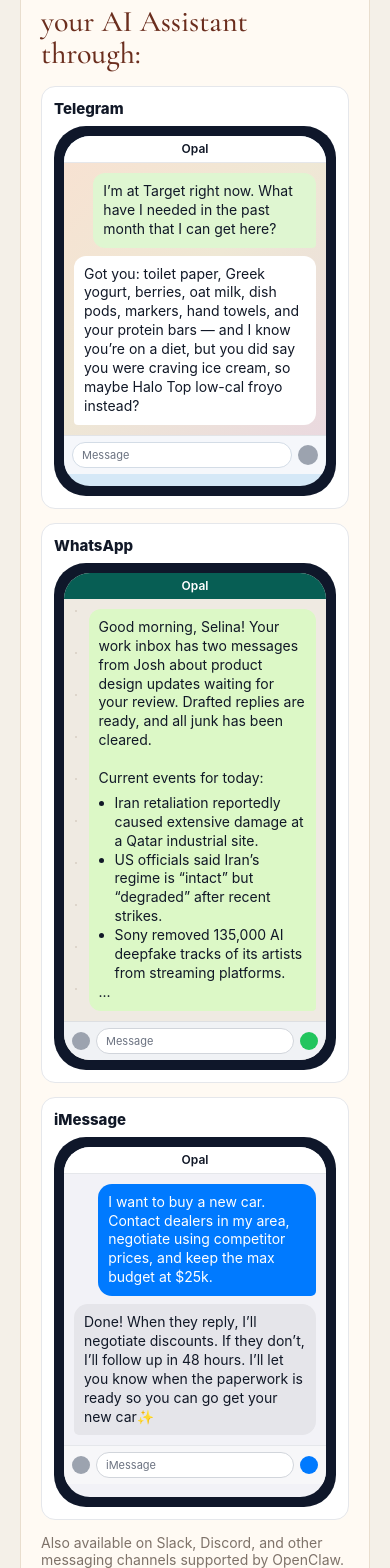
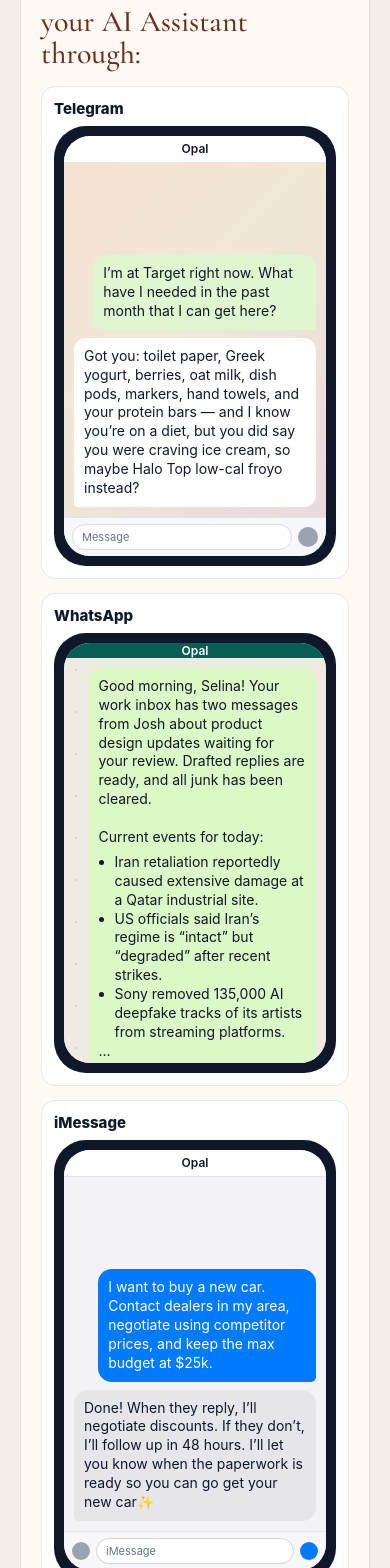
Before and after one commit to opal-the-bot/agent-inbox-mvp, a Next.js app: page /review/opal-ela-7xk9m2/landing in a window 390 px wide. Shown: the part 1380-2948 px from the top of the page. Built offline with nearby package versions, Linux system fonts and the light colour scheme.

Commit message:
Align phone mock heights and bottom-align chat bubbles across all three app cards

```diff
--- a/app/review/opal-ela-7xk9m2/landing/page.tsx
+++ b/app/review/opal-ela-7xk9m2/landing/page.tsx
@@ -130,11 +130,11 @@
               <article style={{ background: '#fff', border: '1px solid #e5e7eb', borderRadius: 14, padding: 12 }}>
                 <p style={{ margin: '0 0 8px', fontWeight: 800, color: '#111827', fontSize: 15 }}>Telegram</p>
                 <div style={{ background: '#0f172a', borderRadius: 32, padding: 10 }}>
-                  <div style={{ borderRadius: 26, background: '#d5e8f7', overflow: 'hidden', minHeight: 350 }}>
+                  <div style={{ borderRadius: 26, background: '#d5e8f7', overflow: 'hidden', height: 420, display: 'flex', flexDirection: 'column' }}>
                     <div style={{ height: 26, background: '#ffffff', borderBottom: '1px solid #e5e7eb', display: 'grid', placeItems: 'center', fontSize: 12, color: '#111827', fontWeight: 600 }}>
                       Opal
                     </div>
-                    <div style={{ padding: 10, background: 'linear-gradient(135deg, #f7e2d2 0%, #efe8d5 46%, #ead9df 100%)' }}>
+                    <div style={{ padding: 10, background: 'linear-gradient(135deg, #f7e2d2 0%, #efe8d5 46%, #ead9df 100%)', flex: 1, display: 'flex', flexDirection: 'column', justifyContent: 'flex-end' }}>
                       <div style={{ background: '#dff6d1', borderRadius: '12px 12px 4px 12px', padding: '9px 10px', marginBottom: 8, color: '#111827', fontSize: 14, lineHeight: 1.35, marginLeft: '8%', maxWidth: '92%' }}>
                         I’m at Target right now. What have I needed in the past month that I can get here?
                       </div>
@@ -153,7 +153,7 @@
               <article style={{ background: '#fff', border: '1px solid #e5e7eb', borderRadius: 14, padding: 12 }}>
                 <p style={{ margin: '0 0 8px', fontWeight: 800, color: '#111827', fontSize: 15 }}>WhatsApp</p>
                 <div style={{ background: '#0f172a', borderRadius: 32, padding: 10 }}>
-                  <div style={{ borderRadius: 26, background: '#efeae2', overflow: 'hidden', minHeight: 350 }}>
+                  <div style={{ borderRadius: 26, background: '#efeae2', overflow: 'hidden', height: 420, display: 'flex', flexDirection: 'column' }}>
                     <div style={{ height: 26, background: '#075e54', display: 'grid', placeItems: 'center', fontSize: 12, color: '#ffffff', fontWeight: 600 }}>
                       Opal
                     </div>
@@ -163,7 +163,11 @@
                         backgroundColor: '#efeae2',
                         backgroundImage:
                           'radial-gradient(circle at 12px 12px, #ddd5cb 1.1px, transparent 1.2px), radial-gradient(circle at 30px 28px, #ddd5cb 1.1px, transparent 1.2px)',
-                        backgroundSize: '42px 42px'
+                        backgroundSize: '42px 42px',
+                        flex: 1,
+                        display: 'flex',
+                        flexDirection: 'column',
+                        justifyContent: 'flex-end'
                       }}
                     >
                       <div style={{ background: '#dcf8c6', borderRadius: '12px 12px 4px 12px', padding: '9px 10px', color: '#111827', fontSize: 14, lineHeight: 1.35, marginLeft: '6%', maxWidth: '94%' }}>
@@ -190,11 +194,11 @@
               <article style={{ background: '#fff', border: '1px solid #e5e7eb', borderRadius: 14, padding: 12 }}>
                 <p style={{ margin: '0 0 8px', fontWeight: 800, color: '#111827', fontSize: 15 }}>iMessage</p>
                 <div style={{ background: '#0f172a', borderRadius: 32, padding: 10 }}>
-                  <div style={{ borderRadius: 26, background: '#f2f2f7', overflow: 'hidden', minHeight: 350 }}>
+                  <div style={{ borderRadius: 26, background: '#f2f2f7', overflow: 'hidden', height: 420, display: 'flex', flexDirection: 'column' }}>
                     <div style={{ height: 26, background: '#ffffff', borderBottom: '1px solid #e5e7eb', display: 'grid', placeItems: 'center', fontSize: 12, color: '#111827', fontWeight: 600 }}>
                       Opal
                     </div>
-                    <div style={{ padding: 10 }}>
+                    <div style={{ padding: 10, flex: 1, display: 'flex', flexDirection: 'column', justifyContent: 'flex-end' }}>
                       <div style={{ background: '#007aff', borderRadius: '14px 14px 5px 14px', padding: '9px 10px', marginBottom: 8, color: '#ffffff', fontSize: 14, lineHeight: 1.35, marginLeft: '10%', maxWidth: '90%' }}>
                         I want to buy a new car. Contact dealers in my area, negotiate using competitor prices, and keep the max budget at $25k.
                       </div>
```
